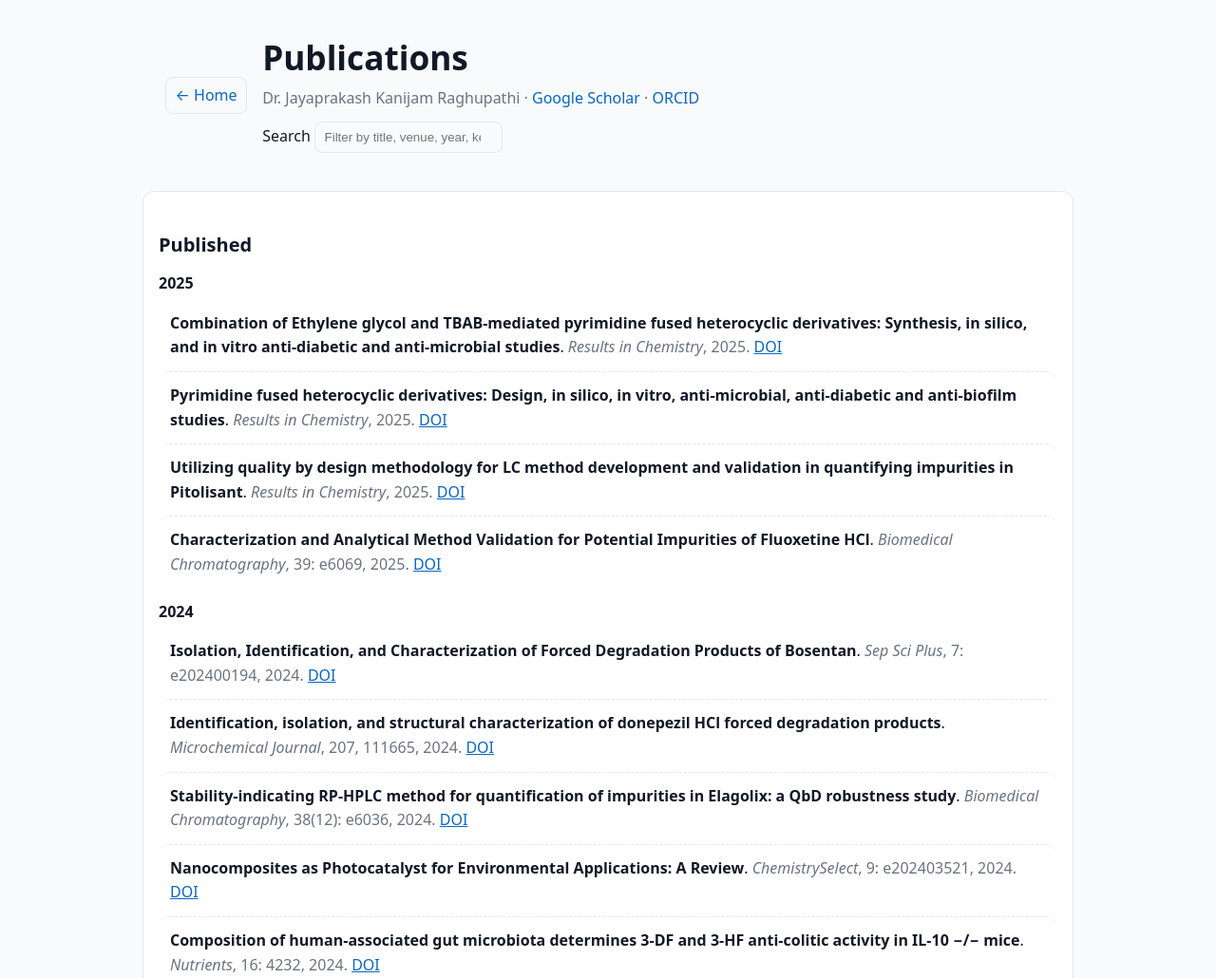
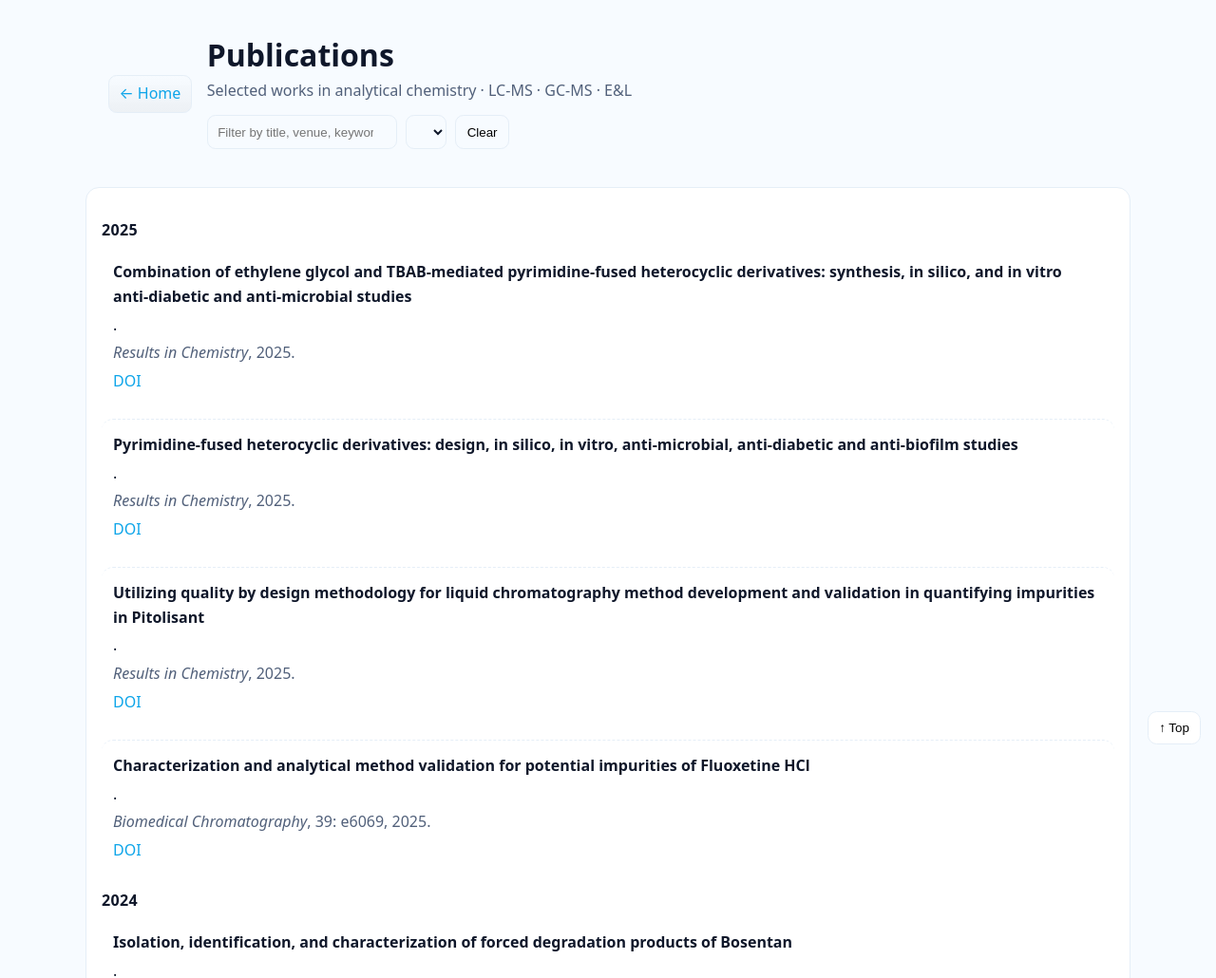
Before and after one commit to Anusha3127/jayaprakashkanijam.github.io, a plain HTML site: page publications.html in a window 1280 px wide. Shown: the top 1030 px of the page at 95% size. Drawn offline with Linux system fonts and the light colour scheme.

Commit message:
Revise publications page title, description, and layout
Updated the title and meta description for the publications page. Enhanced the styling and structure of the page, including updates to the publication list and controls for filtering.

```diff
--- a/publications.html
+++ b/publications.html
@@ -3,79 +3,84 @@
 <head>
   <meta charset="utf-8" />
   <meta name="viewport" content="width=device-width, initial-scale=1" />
-  <title>Publications — Dr. Jayaprakash Kanijam Raghupathi</title>
-  <meta name="description" content="Peer‑reviewed publications and works in progress by Dr. Jayaprakash Kanijam Raghupathi." />
+  <title>Publications — Analytical Chemistry & Mass Spectrometry</title>
+  <meta name="description" content="Peer‑reviewed publications and works in progress in LC‑MS, GC‑MS, E&L, impurity profiling, and regulatory methods." />
   <link rel="icon" href="favicon.ico" />
+  <meta name="color-scheme" content="light dark" />
   <style>
-    :root {
-      --bg:#f8fafc; --fg:#111827; --muted:#6b7280; --link:#0a66c2;
-      --card:#ffffff; --border:#e5e7eb; --maxw: 980px;
-    }
-    @media (prefers-color-scheme: dark) {
-      :root { --bg:#0b0d10; --fg:#e6e6e6; --muted:#a3a3a3; --link:#86b7ff; --card:#10151b; --border:#1f2937; }
-    }
-    * { box-sizing: border-box; }
-    body { margin:0; font: 16px/1.6 system-ui, -apple-system, Segoe UI, Roboto, Helvetica, Arial; color:var(--fg); background:var(--bg); }
-    header, main, footer { max-width: var(--maxw); margin: 0 auto; padding: 1.5rem; }
-    header { display:flex; align-items:center; gap:1rem; flex-wrap:wrap; }
-    header a { color: var(--link); text-decoration: none; }
-    header a:hover { text-decoration: underline; }
-    .home { padding:.35rem .6rem; border:1px solid var(--border); border-radius:.5rem; }
-    h1 { margin:.5rem 0 0; font-size: clamp(1.6rem, 1.2rem + 1.4vw, 2.2rem); }
-    .byline { color:var(--muted); margin: .15rem 0 .75rem; }
-    section { margin: 1.5rem 0; }
-    h2 { font-size: 1.25rem; margin: 0 0 .6rem; }
-    .card { background: var(--card); border:1px solid var(--border); border-radius: 12px; padding: 1rem; }
-    .publist { list-style:none; padding:0; margin:0; }
-    .pub { padding:.75rem; border-radius:.75rem; }
-    .pub + .pub { border-top: 1px dashed var(--border); }
-    .title { font-weight: 600; }
-    .venue { color: var(--muted); }
-    a { color: var(--link); }
-    .year { margin: .75rem 0 .25rem; font-weight:700; }
-    .controls { display:flex; gap:.75rem; flex-wrap:wrap; margin:.5rem 0 1rem; }
-    input[type="search"] { padding:.5rem .6rem; border:1px solid var(--border); border-radius:.5rem; background:transparent; color:var(--fg); }
-    footer { border-top:1px solid var(--border); color:var(--muted); font-size:.95rem; text-align:center; }
+    :root{ --bg:#0b0f14; --fg:#e6eef6; --muted:#9fb0c3; --card:#111823; --border:#1e2a39; --brand:#7dd3fc; --accent:#a78bfa; --maxw:1100px; }
+    @media (prefers-color-scheme: light){ :root{ --bg:#f7fbff; --fg:#0f172a; --muted:#51607a; --card:#ffffff; --border:#e5eef7; --brand:#0ea5e9; --accent:#6d28d9; } }
+    *{ box-sizing:border-box }
+    html,body{ margin:0; padding:0; background:var(--bg); color:var(--fg); font:16px/1.6 system-ui,-apple-system,Segoe UI,Roboto,Helvetica,Arial }
+    a{ color:var(--brand); text-decoration:none }
+    a:hover{ text-decoration:underline }
+    header,main,footer{ max-width:var(--maxw); margin:0 auto; padding:1.5rem }
+
+    /* Top bar */
+    header{ display:flex; gap:1rem; align-items:center; flex-wrap:wrap }
+    .home{ padding:.4rem .65rem; border:1px solid var(--border); border-radius:.55rem; background:linear-gradient(180deg,rgba(255,255,255,.03),rgba(0,0,0,.04)) }
+    h1{ margin:.5rem 0 0; font-size:clamp(1.6rem,1.2rem+1.4vw,2.2rem) }
+    .byline{ color:var(--muted) }
+
+    /* Controls */
+    .controls{ display:flex; flex-wrap:wrap; gap:.6rem; margin:.75rem 0 1rem }
+    input[type="search"], select{ padding:.55rem .65rem; border:1px solid var(--border); border-radius:.55rem; background:transparent; color:var(--fg) }
+    .clear{ padding:.5rem .7rem; border:1px solid var(--border); border-radius:.55rem; background:transparent }
+
+    /* List */
+    .card{ background:var(--card); border:1px solid var(--border); border-radius:14px; padding:1rem }
+    .year{ margin:1rem 0 .4rem; font-weight:700; letter-spacing:.02em }
+    .publist{ list-style:none; padding:0; margin:0 }
+    .pub{ display:grid; gap:.25rem; padding:.75rem; border-radius:.75rem }
+    .pub + .pub{ border-top:1px dashed var(--border); padding-top:.9rem; margin-top:.9rem }
+    .title{ font-weight:600 }
+    .venue{ color:var(--muted) }
+
+    /* Footer */
+    footer{ color:var(--muted); border-top:1px solid var(--border); text-align:center }
+
+    /* Back to top */
+    .topbtn{ position:fixed; right:1rem; bottom:1rem; padding:.55rem .7rem; border:1px solid var(--border); border-radius:.6rem; background:var(--card) }
   </style>
 </head>
 <body>
   <header>
-    <a class="home" href="index.html" aria-label="Go back to home">← Home</a>
+    <a class="home" href="index.html" aria-label="Back to Home">← Home</a>
     <div>
       <h1>Publications</h1>
-      <div class="byline">Dr. Jayaprakash Kanijam Raghupathi · <a href="https://scholar.google.com/citations?user=o3peOigAAAAJ&hl=en&oi=ao">Google Scholar</a> · <a href="https://orcid.org/0009-0005-7313-6472">ORCID</a></div>
+      <div class="byline">Selected works in analytical chemistry · LC‑MS · GC‑MS · E&L</div>
       <div class="controls">
-        <label>
-          <span class="sr-only">Search</span>
-          <input id="search" type="search" placeholder="Filter by title, venue, year, keyword…" />
-        </label>
+        <input id="q" type="search" placeholder="Filter by title, venue, keyword…" aria-label="Filter publications" />
+        <select id="year">
+          <option value="">All years</option>
+          <option>2025</option>
+          <option>2024</option>
+        </select>
+        <button class="clear" id="clear">Clear</button>
       </div>
     </div>
   </header>
 
   <main class="card">
-    <section aria-labelledby="published">
-      <h2 id="published">Published</h2>
-
     <div class="year">2025</div>
     <ul class="publist">
       <li class="pub" data-year="2025">
-          <span class="title">Combination of Ethylene glycol and TBAB‑mediated pyrimidine fused heterocyclic derivatives: Synthesis, in silico, and in vitro anti‑diabetic and anti‑microbial studies</span>.
+        <span class="title">Combination of ethylene glycol and TBAB‑mediated pyrimidine‑fused heterocyclic derivatives: synthesis, in silico, and in vitro anti‑diabetic and anti‑microbial studies</span>.
         <span class="venue"><em>Results in Chemistry</em>, 2025.</span>
         <a href="https://doi.org/10.1016/j.rechem.2025.102082">DOI</a>
       </li>
       <li class="pub" data-year="2025">
-          <span class="title">Pyrimidine fused heterocyclic derivatives: Design, in silico, in vitro, anti‑microbial, anti‑diabetic and anti‑biofilm studies</span>.
+        <span class="title">Pyrimidine‑fused heterocyclic derivatives: design, in silico, in vitro, anti‑microbial, anti‑diabetic and anti‑biofilm studies</span>.
         <span class="venue"><em>Results in Chemistry</em>, 2025.</span>
         <a href="https://doi.org/10.1016/j.rechem.2025.102106">DOI</a>
       </li>
       <li class="pub" data-year="2025">
-          <span class="title">Utilizing quality by design methodology for LC method development and validation in quantifying impurities in Pitolisant</span>.
+        <span class="title">Utilizing quality by design methodology for liquid chromatography method development and validation in quantifying impurities in Pitolisant</span>.
         <span class="venue"><em>Results in Chemistry</em>, 2025.</span>
         <a href="https://doi.org/10.1016/j.rechem.2025.102350">DOI</a>
       </li>
       <li class="pub" data-year="2025">
-          <span class="title">Characterization and Analytical Method Validation for Potential Impurities of Fluoxetine HCl</span>.
+        <span class="title">Characterization and analytical method validation for potential impurities of Fluoxetine HCl</span>.
         <span class="venue"><em>Biomedical Chromatography</em>, 39: e6069, 2025.</span>
         <a href="https://doi.org/10.1002/bmc.6069">DOI</a>
       </li>
@@ -84,22 +89,22 @@
     <div class="year">2024</div>
     <ul class="publist">
       <li class="pub" data-year="2024">
-          <span class="title">Isolation, Identification, and Characterization of Forced Degradation Products of Bosentan</span>.
+        <span class="title">Isolation, identification, and characterization of forced degradation products of Bosentan</span>.
         <span class="venue"><em>Sep Sci Plus</em>, 7: e202400194, 2024.</span>
         <a href="https://doi.org/10.1002/sscp.202400194">DOI</a>
       </li>
       <li class="pub" data-year="2024">
-          <span class="title">Identification, isolation, and structural characterization of donepezil HCl forced degradation products</span>.
+        <span class="title">Utilizing cutting‑edge analytical techniques for identification, isolation, and structural characterization of donepezil HCl forced degradation products</span>.
         <span class="venue"><em>Microchemical Journal</em>, 207, 111665, 2024.</span>
         <a href="https://doi.org/10.1016/j.microc.2024.111665">DOI</a>
       </li>
       <li class="pub" data-year="2024">
-          <span class="title">Stability‑indicating RP‑HPLC method for quantification of impurities in Elagolix: a QbD robustness study</span>.
+        <span class="title">Stability‑indicating RP‑HPLC method development and validation for quantification of impurities in Elagolix: robustness by QbD</span>.
         <span class="venue"><em>Biomedical Chromatography</em>, 38(12): e6036, 2024.</span>
         <a href="https://doi.org/10.1002/bmc.6036">DOI</a>
       </li>
       <li class="pub" data-year="2024">
-          <span class="title">Nanocomposites as Photocatalyst for Environmental Applications: A Review</span>.
+        <span class="title">Nanocomposites as photocatalyst for environmental applications: a review</span>.
         <span class="venue"><em>ChemistrySelect</em>, 9: e202403521, 2024.</span>
         <a href="https://doi.org/10.1002/slct.202403521">DOI</a>
       </li>
@@ -129,49 +134,58 @@
         <a href="https://pubs.acs.org/doi/10.1021/acsomega.4c10834">DOI</a>
       </li>
     </ul>
-    </section>
 
-    <section aria-labelledby="inprogress">
-      <h2 id="inprogress">Under Review / In Progress</h2>
+    <h2 style="margin-top:1.4rem">Under Review / In Progress</h2>
     <ul class="publist">
       <li class="pub">
-          <span class="title">Analytical method development and validation for primary, secondary, and conjugated bile acids in BSA using ESI LC‑MS</span>.
-          <span class="venue">Developed at Purdue University in collaboration with Dr. Lavanya Reddivari; currently under review.</span>
+        <span class="title">Analytical method development and validation for primary, secondary, and conjugated bile acids in BSA using ESI LC‑MS</span> — developed at Purdue University (with Dr. Lavanya Reddivari); under review.
       </li>
       <li class="pub">
-          <span class="title">Quantification of Vitamin D in food and biological samples</span>.
-          <span class="venue">Method development for sensitive detection and quantitation across diverse matrices.</span>
+        <span class="title">Quantification of Vitamin D in food and biological samples</span> — method development across diverse matrices.
       </li>
       <li class="pub">
-          <span class="title">Isoflavone profiling in clinical and nutritional studies</span>.
-          <span class="venue">Quantification of daidzein, equol, and genistein in serum for biomarker evaluation.</span>
+        <span class="title">Isoflavone profiling in clinical and nutritional studies</span> — quantification of daidzein, equol, genistein in serum.
       </li>
       <li class="pub">
-          <span class="title">Comparative bile acid estimation in multiple serum types</span>.
-          <span class="venue">Assessment of metabolic variations across species.</span>
+        <span class="title">Comparative bile acid estimation in multiple serum types</span> — cross‑species metabolic variations.
       </li>
     </ul>
-    </section>
   </main>
 
   <footer>
-    © <span id="year"></span> Jayaprakash Kanijam Raghupathi · <a href="index.html">Back to Home</a>
+    © <span id="year"></span> <!-- Scientist Name --> · <a href="index.html">Back to Home</a>
   </footer>
 
+  <button class="topbtn" id="topbtn" aria-label="Back to top">↑ Top</button>
+
   <script>
-    // Auto year
+    // Year
     document.getElementById('year').textContent = new Date().getFullYear();
 
-    // Simple client-side filter
-    const q = document.getElementById('search');
+    // Filtering by query + year
+    const q = document.getElementById('q');
+    const y = document.getElementById('year');
+    const clear = document.getElementById('clear');
     const pubs = Array.from(document.querySelectorAll('.pub'));
-    q.addEventListener('input', () => {
-      const term = q.value.trim().toLowerCase();
+
+    function applyFilter(){
+      const term = (q.value || '').toLowerCase();
+      const year = y.value;
       pubs.forEach(li => {
         const text = li.textContent.toLowerCase();
-        li.style.display = text.includes(term) ? '' : 'none';
+        const passYear = !year || (li.dataset.year === year);
+        const passText = !term || text.includes(term);
+        li.style.display = (passYear && passText) ? '' : 'none';
       });
-    });
+    }
+
+    q.addEventListener('input', applyFilter);
+    y.addEventListener('change', applyFilter);
+    clear.addEventListener('click', ()=>{ q.value=''; y.value=''; applyFilter(); });
+
+    // Back to top
+    const topbtn = document.getElementById('topbtn');
+    topbtn.addEventListener('click', ()=> window.scrollTo({top:0, behavior:'smooth'}));
   </script>
 </body>
 </html>
```
Lines whose indentation alone changed are shown as unchanged.
